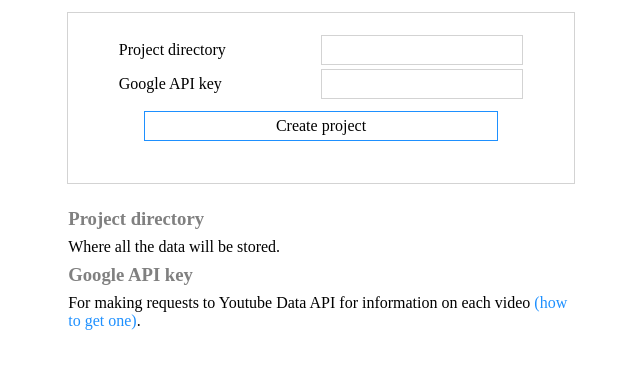
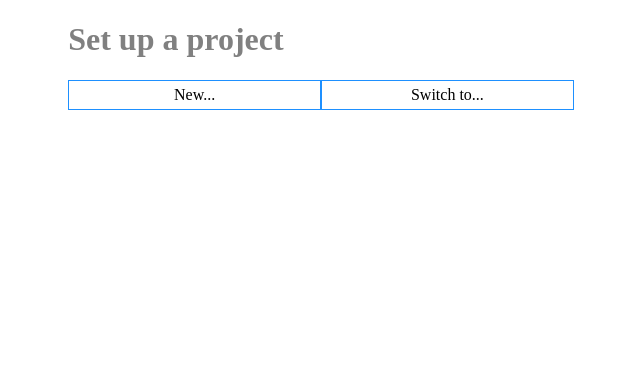
Before and after one commit to VldmrB/youtube-watched, a Flask app: page /setup_project in a window 1280 px wide. Shown: the top 369 px of the page, without its empty margins (319-959 px from the left). Run offline with Flask 2, Linux system fonts and the light colour scheme.

Commit message:
Add option to switch to another project

```diff
--- a/main.py
+++ b/main.py
@@ -70,15 +70,27 @@ def index():
 
 @app.route('/setup_project')
 def setup_project():
-    return render_template('new_project.html')
+    path = get_project_dir_path_from_cookie()
+    return render_template('new_project.html', path=path)
 
 
 @app.route('/setup_project_form', methods=['POST'])
 def setup_project_form():
+    resp = make_response(redirect(url_for('index')))
+
     project_path = request.form['project-dir'].strip()
-    api_key = request.form['api-key'].strip()
-
-    resp = make_response(redirect(url_for('index')))
+    api_key = request.form.get('api-key')
+    if api_key:
+        api_key = api_key.strip()
+    else:
+        if os.path.exists(project_path) and os.path.exists(
+                join(project_path, 'api_key')):
+            resp.set_cookie('project-dir', project_path, max_age=31_536_000)
+            return resp
+        else:
+            flash(f'{flash_err} No valid project found at '
+                  f'{strong(project_path)}')
+            return redirect('setup_project')
 
     try:
         if not os.path.exists(project_path):
--- /dev/null
+++ b/static/create_project.js
@@ -0,0 +1,37 @@
+function toggleElementVisibilityAndOtherButton() {
+    let newProjectButton = document.querySelector("#setup-project-button");
+    let newProjectButtonWidth = newProjectButton.offsetWidth;
+    let newProjectButtonText = "New...";
+    let newProjectFormDiv = document.querySelector("#setup-project-container");
+
+    let switchProjectButton = document.querySelector("#switch-project-button");
+    let switchProjectButtonWidth = switchProjectButton.offsetWidth;
+    let switchProjectButtonText = "Switch to...";
+    let switchProjectFormDiv = document.querySelector("#switch-project-container");
+
+    function bindAction(button, buttonWidth, buttonText, buttonFormDiv,
+                        otherButton, otherButtonText, otherButtonFormDiv) {
+        if (buttonFormDiv.classList.contains("hidden")) {
+            buttonFormDiv.classList.toggle("hidden");
+            button.innerHTML = "Cancel";
+            button.style.width = buttonWidth + "px";
+            if (!otherButton.classList.contains("hidden")) {
+                otherButtonFormDiv.classList.add("hidden");
+                otherButton.innerHTML = otherButtonText;
+            }
+        } else {
+            buttonFormDiv.classList.toggle("hidden");
+            button.innerHTML = buttonText;
+        }
+    }
+    newProjectButton.addEventListener("click", function() {
+        bindAction(newProjectButton, newProjectButtonWidth, newProjectButtonText, newProjectFormDiv,
+            switchProjectButton, switchProjectButtonText, switchProjectFormDiv);
+    });
+    switchProjectButton.addEventListener("click", function() {
+        bindAction(switchProjectButton, switchProjectButtonWidth, switchProjectButtonText, switchProjectFormDiv,
+            newProjectButton, newProjectButtonText, newProjectFormDiv);
+    });
+}
+
+toggleElementVisibilityAndOtherButton();
--- a/static/main.css
+++ b/static/main.css
@@ -12,13 +12,37 @@ input, select, textarea, button {
     font-size: inherit;
 }
 
-#project-dir-path, form, #new-project-submit-button, #progress-bar-rectangle, #takeout-help {
+.project-dir-path, form, #new-project-submit-button, #progress-bar-rectangle, #takeout-help {
     margin: 10px 0;
+}
+
+#project-buttons{
+    display: flex;
+    margin: auto;
+}
+
+#project-buttons>button {
+    margin-bottom: 10px;
+    width: 50%;
+}
+
+div>#project-buttons {
+    display: flex;
+    align-items: center;
+}
+
+#takeout-buttons {
+    display: flex;
+    justify-content: space-between;
+
+}
+
+#takeout-buttons>button {
+    margin-right: 3px;
 }
 
 .path {
     font-weight: bold;
-    margin-left: 0.5em;
 }
 
 .hidden {
@@ -39,7 +63,7 @@ form {
     padding: 20px 0;
 }
 
-#takeout-form {
+#takeout-form, #switch-project-form {
     display: flex;
     align-items: center;
     justify-content: center;
@@ -66,7 +90,7 @@ p, h3{
     margin: 8px 0;
 }
 
-h3 {
+h1, h3 {
     color: gray;
 }
 
--- a/static/manage_takeout.js
+++ b/static/manage_takeout.js
@@ -3,6 +3,10 @@ document.querySelector("#takeout-setup").classList.remove("hidden");
 } else {
     toggleElementVisibility("takeout-setup-button", "takeout-setup", "Cancel", "takeout-input");
 }
+
+document.querySelector("#new-project-button").onclick = function () {
+    window.location = "/setup_project";
+};
 
 let progressMsg = document.querySelector("#progress-msg");
 let progressBar = document.querySelector("#progress-bar");
--- a/templates/new_project.html
+++ b/templates/new_project.html
@@ -3,20 +3,39 @@
 {% block title %}Project setup{% endblock %}
 
 {% block body %}
-    <div id="setup-project-container">
+    {% if path %}
+        <div class="project-dir-path">
+            Current directory: <span class="path">{{ path }}</span>
+        </div>
+    {% endif %}
+    <h1>Set up a project</h1>
+    <div>
+        <div id="project-buttons">
+            <button id="setup-project-button" class="button">New...</button>
+            <button id="switch-project-button" class="button">Switch to...</button>
+        </div>
+    </div>
+    {% include "flash_messages.html" %}
+    <div id="switch-project-container" class="hidden">
+        <form id="switch-project-form" action="{{ url_for('setup_project_form') }}" method="POST">
+            <input id="existing-project-dir-input" name="project-dir" placeholder="Project directory path" required>
+            <input id="existing-project-submit-button" class="button" type="submit" value="Switch to">
+        </form>
+    </div>
+    <div id="setup-project-container" class="hidden">
             <form id="setup-project-form"
                   action="{{ url_for("setup_project_form") }}" method="POST">
                 <span>
-                    <label for="project-dir-input">Project directory</label>
+                    <label for="project-dir-input">Directory path</label>
                     <input id="project-dir-input" name="project-dir" required>
                 </span>
                 <span>
                     <label for="api-key-input">Google API key</label>
                         <input id="api-key-input" type="password" name="api-key" required>
                 </span>
-                <input id="new-project-submit-button" class="button" type="submit" value="Create project">
+                <input id="new-project-submit-button" class="button" type="submit" value="Create">
             </form>
-            {% include "flash_messages.html" %}
-    {% include "setup_project_help.html" %}
+        {% include "setup_project_help.html" %}
     </div>
+    <script src="{{ url_for('static', filename='create_project.js') }}"></script>
 {% endblock %}
--- a/templates/setup_project_help.html
+++ b/templates/setup_project_help.html
@@ -1,7 +1,7 @@
 <div id="help-container">
     <div class="help-item">
-        <h3>Project directory</h3>
-        <p>Where all the data will be stored.</p>
+        <h3>Directory path</h3>
+        <p>The directory in which all the data will be stored.</p>
     </div>
 
     <div class="help-item">
```
Also changed, not shown: templates/index.html (+10 -6 lines).
